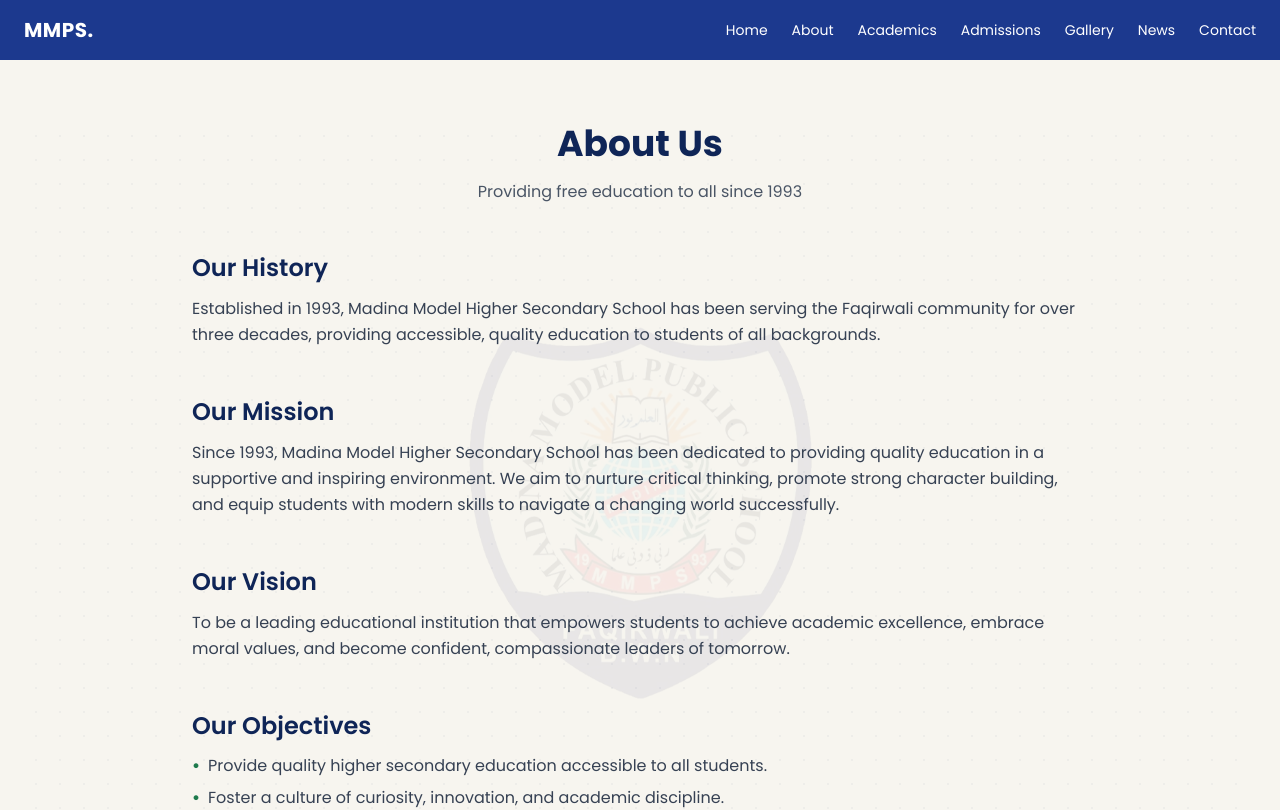
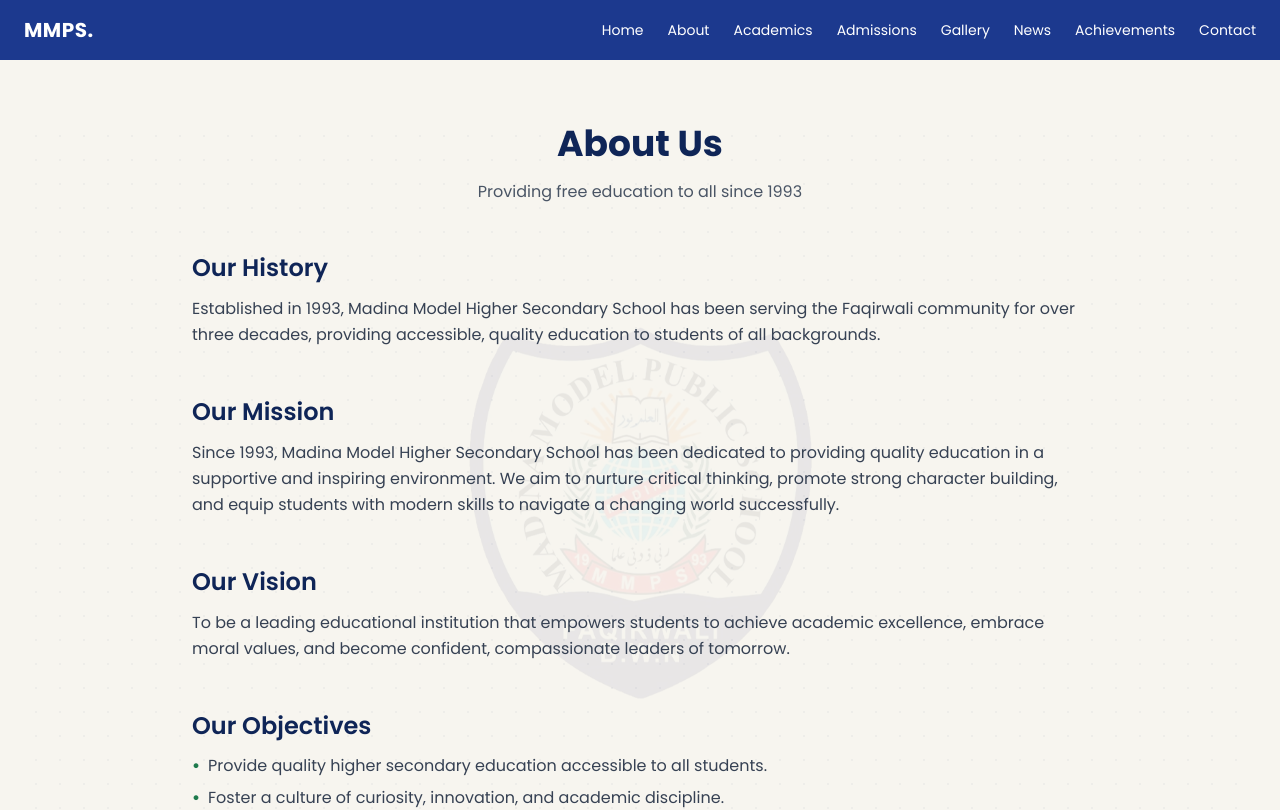
Before and after one commit to abdulmannansiddiqi/madina-school-website, a Next.js app in the folder frontend/: page /about in a window 1280 px wide. Shown: the top 810 px of the page. Built offline with nearby package versions, Linux system fonts and the light colour scheme.

Commit message:
Fix achievements API bug and add missing navbar link

```diff
--- a/frontend/src/app/achievements/page.js
+++ b/frontend/src/app/achievements/page.js
@@ -10,7 +10,7 @@
   const [loading, setLoading] = useState(true);
 
   useEffect(() => {
-    fetch(`${process.env.NEXT_PUBLIC_API_URL}/api/news`)
+    fetch(`${process.env.NEXT_PUBLIC_API_URL}/api/achievements`)
       .then((res) => res.json())
       .then((data) => {
         setAchievements(data);
--- a/frontend/src/components/Navbar.js
+++ b/frontend/src/components/Navbar.js
@@ -10,6 +10,7 @@
   { name: 'Admissions', href: '/admissions' },
   { name: 'Gallery', href: '/gallery' },
   { name: 'News', href: '/news' },
+  { name: 'Achievements', href: '/achievements' },
   { name: 'Contact', href: '/contact' },
 ];
 
```
